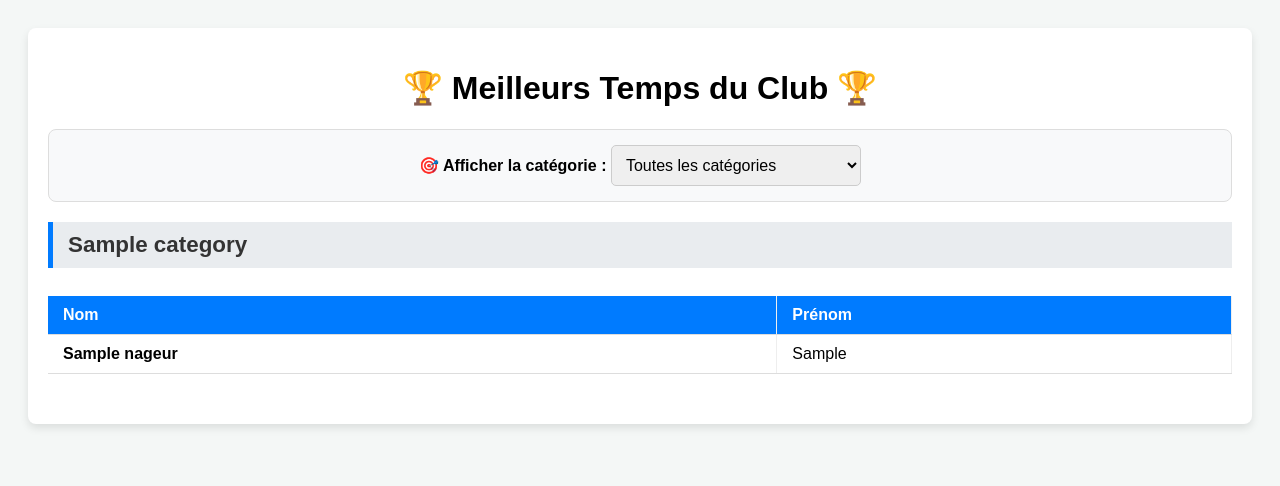
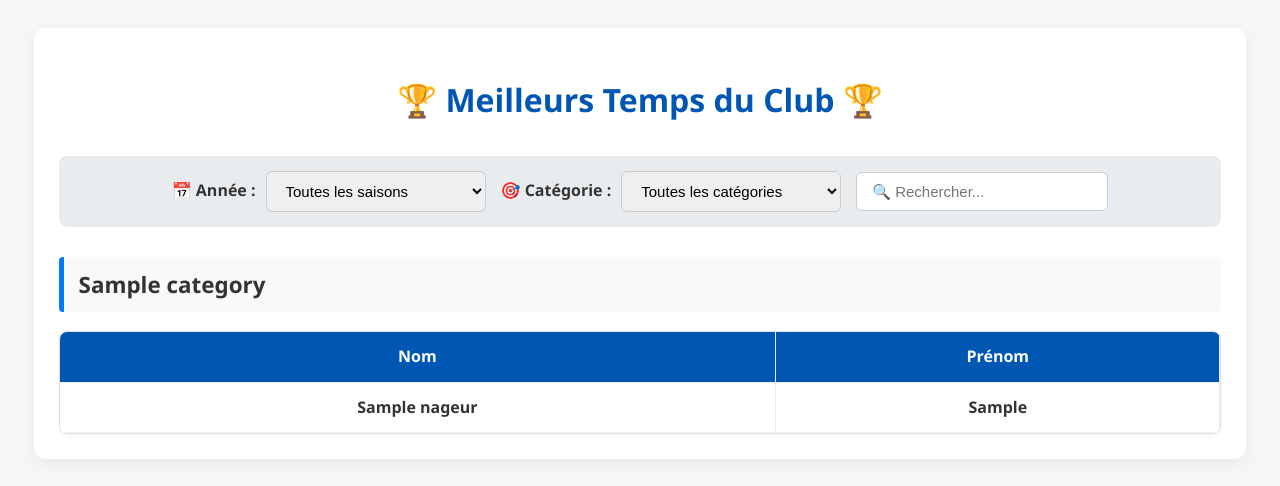
Before and after one commit to Titiss77/integration-intranap, a PHP site: page / in a window 1280 px wide. Shown: the top 486 px of the page. Run offline with PHP 8.4, Linux system fonts and the light colour scheme; tables that the repository leaves empty hold one stand-in row (values such as "Sample post").

Commit message:
Update index.php

```diff
--- a/index.php
+++ b/index.php
@@ -3,97 +3,207 @@
 
 <head>
     <meta charset="UTF-8">
-    <title>Performances du Club - Filtrage</title>
+    <meta name="viewport" content="width=device-width, initial-scale=1.0">
+    <title>Performances du Club - Dashboard</title>
     <style>
+    /* --- VARIABLES & BASE --- */
+    :root {
+        --primary: #0056b3;
+        --secondary: #007bff;
+        --bg: #f4f7f6;
+        --text: #333;
+    }
+
     body {
-        font-family: Arial, sans-serif;
-        background-color: #f4f7f6;
+        font-family: 'Segoe UI', Tahoma, Geneva, Verdana, sans-serif;
+        background-color: var(--bg);
+        color: var(--text);
         padding: 20px;
+        line-height: 1.6;
     }
 
     .container {
-        max-width: 1200px;
+        max-width: 95%;
         margin: auto;
         background: white;
-        padding: 20px;
+        padding: 25px;
+        border-radius: 12px;
+        box-shadow: 0 5px 15px rgba(0, 0, 0, 0.05);
+    }
+
+    h1 {
+        text-align: center;
+        color: var(--primary);
+        margin-bottom: 30px;
+    }
+
+    /* --- PANNEAU DE CONTRÔLE --- */
+    .controls {
+        display: flex;
+        flex-wrap: wrap;
+        gap: 15px;
+        justify-content: center;
+        background: #e9ecef;
+        padding: 15px;
         border-radius: 8px;
-        box-shadow: 0 4px 8px rgba(0, 0, 0, 0.1);
+        margin-bottom: 20px;
+        align-items: center;
+    }
+
+    .control-item {
+        display: flex;
+        align-items: center;
+        gap: 10px;
+    }
+
+    input[type="text"],
+    select {
+        padding: 10px 15px;
+        border: 1px solid #ccc;
+        border-radius: 6px;
+        font-size: 15px;
+        min-width: 220px;
+        transition: border 0.3s;
+        outline: none;
+    }
+
+    input[type="text"]:focus,
+    select:focus {
+        border-color: var(--secondary);
+        box-shadow: 0 0 5px rgba(0, 123, 255, 0.3);
+    }
+
+    /* --- TABLEAUX --- */
+    .category-title {
+        background-color: #f8f9fa;
+        padding: 10px 15px;
+        border-left: 5px solid var(--secondary);
+        color: #333;
+        margin-top: 30px;
+        font-size: 1.4em;
+        border-radius: 4px;
     }
 
     .table-responsive {
         overflow-x: auto;
-        margin-bottom: 30px;
+        max-height: 65vh;
+        margin-top: 15px;
+        border-radius: 8px;
+        border: 1px solid #dee2e6;
+        box-shadow: 0 2px 5px rgba(0, 0, 0, 0.05);
     }
 
     table {
         width: 100%;
         border-collapse: collapse;
-        margin-top: 10px;
         white-space: nowrap;
     }
 
     th,
     td {
-        padding: 10px 15px;
+        padding: 12px 15px;
         text-align: center;
-        border-bottom: 1px solid #ddd;
+        border-bottom: 1px solid #eee;
         border-right: 1px solid #eee;
+        vertical-align: middle;
     }
 
-    th:first-child,
-    td:first-child,
-    th:nth-child(2),
-    td:nth-child(2) {
-        text-align: left;
-    }
-
+    /* Entêtes et colonnes figées */
     th {
-        background-color: #007bff;
+        background-color: var(--primary);
         color: white;
         position: sticky;
         top: 0;
+        z-index: 2;
     }
 
-    tr:hover {
+    td:nth-child(1),
+    td:nth-child(2) {
+        position: sticky;
+        background-color: #fff;
+        z-index: 1;
+        font-weight: bold;
+        box-shadow: 2px 0 5px rgba(0, 0, 0, 0.05);
+    }
+
+    td:nth-child(1) {
+        left: 0;
+    }
+
+    td:nth-child(2) {
+        left: 120px;
+    }
+
+    th:nth-child(1),
+    th:nth-child(2) {
+        z-index: 3;
+        left: 0;
+    }
+
+    th:nth-child(2) {
+        left: 120px;
+    }
+
+    tr:hover td {
         background-color: #f1f1f1;
     }
 
     .vide {
-        color: #ccc;
+        color: #bbb;
+        font-size: 0.9em;
     }
 
-    .temps {
-        color: #d9534f;
-        font-weight: bold;
+    /* --- NOUVEAU : REMPLACEMENT DU TEXTE AU SURVOL --- */
+    .cell-temps {
+        position: relative;
+        cursor: pointer;
+        min-width: 100px;
+        /* Donne un peu d'espace pour que le texte de remplacement rentre bien */
+        transition: background-color 0.2s;
     }
 
-    .category-title {
-        background-color: #e9ecef;
-        padding: 10px 15px;
-        border-left: 5px solid #007bff;
-        color: #333;
-        margin-top: 20px;
-        font-size: 1.4em;
+    .cell-temps:hover {
+        background-color: #e9ecef !important;
+        /* Petit effet visuel pour savoir quelle case on survole */
     }
 
-    /* Style pour le menu déroulant */
-    .filter-container {
-        text-align: center;
-        margin: 20px 0;
-        padding: 15px;
-        background-color: #f8f9fa;
-        border-radius: 8px;
-        border: 1px solid #ddd;
+    .chrono-val {
+        color: #d9534f;
+        font-family: monospace;
+        font-size: 1.1em;
+        font-weight: bold;
+        display: block;
     }
 
-    select {
-        padding: 10px;
-        font-size: 16px;
-        border-radius: 5px;
-        border: 1px solid #ccc;
-        outline: none;
-        cursor: pointer;
-        min-width: 250px;
+    /* Les informations cachées par défaut */
+    .chrono-info {
+        display: none;
+        font-size: 0.85em;
+        color: #333;
+        font-weight: normal;
+        line-height: 1.3;
+        white-space: normal;
+        /* Permet au texte du lieu de revenir à la ligne s'il est long */
+    }
+
+    /* Au survol : on cache le temps et on affiche les infos */
+    .cell-temps:hover .chrono-val {
+        display: none;
+    }
+
+    .cell-temps:hover .chrono-info {
+        display: block;
+        animation: fadeIn 0.2s ease-in-out;
+    }
+
+    @keyframes fadeIn {
+        from {
+            opacity: 0;
+        }
+
+        to {
+            opacity: 1;
+        }
     }
     </style>
 </head>
@@ -101,7 +211,7 @@
 <body>
 
     <div class="container">
-        <h1 style="text-align:center;">🏆 Meilleurs Temps du Club 🏆</h1>
+        <h1>🏆 Meilleurs Temps du Club 🏆</h1>
 
         <?php
     $host = 'localhost';
@@ -113,26 +223,60 @@
         $pdo = new PDO("mysql:host=$host;dbname=$db;charset=utf8", $user, $pass);
         $pdo->setAttribute(PDO::ATTR_ERRMODE, PDO::ERRMODE_EXCEPTION);
 
+        // Récupération des années
+        $stmt_saisons = $pdo->query("SELECT DISTINCT saison FROM performances ORDER BY saison DESC");
+        $annees_disponibles = $stmt_saisons->fetchAll(PDO::FETCH_COLUMN);
+        $annee_selectionnee = isset($_GET['saison']) ? $_GET['saison'] : 'all';
+
+        $condition_saison = "";
+        $params = [];
+        if ($annee_selectionnee !== 'all') {
+            $condition_saison = "AND p.saison = :saison";
+            $params[':saison'] = $annee_selectionnee;
+        }
+
+        // Requête SQL
         $sql = "
             SELECT
-                n.nom,
-                n.prenom,
-                c.nom_categorie AS categorie,
-                e.nom_epreuve AS epreuve,
-                MIN(p.temps) AS meilleur_temps
-            FROM performances p
-            JOIN nageurs n ON p.nageur_id = n.id
-            JOIN epreuves e ON p.epreuve_id = e.id
-            JOIN categories c ON p.categorie_id = c.id
-            GROUP BY n.id, c.nom_categorie, e.id
+                n.nom, n.prenom, c.nom_categorie AS categorie, e.nom_epreuve AS epreuve,
+                p1.temps, p1.date_perf, l.nom_lieu AS lieu
+            FROM performances p1
+            JOIN nageurs n ON p1.nageur_id = n.id
+            JOIN epreuves e ON p1.epreuve_id = e.id
+            JOIN categories c ON p1.categorie_id = c.id
+            JOIN lieux l ON p1.lieu_id = l.id
+            JOIN (
+                SELECT p.nageur_id, p.epreuve_id, MIN(p.temps) as min_temps
+                FROM performances p
+                WHERE 1=1 $condition_saison
+                GROUP BY p.nageur_id, p.epreuve_id
+            ) p2 ON p1.nageur_id = p2.nageur_id AND p1.epreuve_id = p2.epreuve_id AND p1.temps = p2.min_temps
+            WHERE 1=1 " . str_replace("p.", "p1.", $condition_saison) . "
             ORDER BY c.nom_categorie ASC, n.nom ASC, n.prenom ASC
         ";
 
-        $stmt = $pdo->query($sql);
+        $stmt = $pdo->prepare($sql);
+        $stmt->execute($params);
         $lignes_bdd = $stmt->fetchAll(PDO::FETCH_ASSOC);
 
+        // --- PANNEAU DE CONTRÔLE ---
+        echo "<div class='controls'>";
+        echo "<form method='GET' class='control-item'>";
+        echo "<label>📅 <strong>Année :</strong></label>";
+        echo "<select name='saison' onchange='this.form.submit()'>";
+        echo "<option value='all' " . ($annee_selectionnee === 'all' ? 'selected' : '') . ">Toutes les saisons</option>";
+        foreach ($annees_disponibles as $annee) {
+            $selected = ($annee_selectionnee == $annee) ? 'selected' : '';
+            echo "<option value='" . htmlspecialchars($annee) . "' $selected>" . htmlspecialchars($annee) . "</option>";
+        }
+        echo "</select></form>";
+
+        echo "<div class='control-item'><label>🎯 <strong>Catégorie :</strong></label><select id='categoryFilter' onchange='filterData()'><option value='all'>Toutes les catégories</option></select></div>";
+        echo "<div class='control-item'><input type='text' id='searchInput' onkeyup='filterData()' placeholder='🔍 Rechercher...'></div>";
+        echo "</div>";
+
         if (empty($lignes_bdd)) {
-            echo "<p style='text-align:center; color:#ff9800;'>⚠️ Aucune performance trouvée en base de données.</p>";
+            echo "<p style='text-align:center; color:#ff9800; font-size:1.2em;'>⚠️ Aucun record trouvé pour l'année " . htmlspecialchars($annee_selectionnee) . ".</p>";
         } else {
             $profils_par_categorie = [];
             $epreuves_trouvees = [];
@@ -141,106 +285,90 @@
                 $categorie = $ligne['categorie'];
                 $nom_complet = $ligne['nom'] . " " . $ligne['prenom'];
 
-                if (!isset($profils_par_categorie[$categorie])) {
-                    $profils_par_categorie[$categorie] = [];
-                }
+                if (!isset($profils_par_categorie[$categorie])) $profils_par_categorie[$categorie] = [];
                 if (!isset($profils_par_categorie[$categorie][$nom_complet])) {
-                    $profils_par_categorie[$categorie][$nom_complet] = [
-                        'nom' => $ligne['nom'],
-                        'prenom' => $ligne['prenom'],
-                        'chronos' => []
-                    ];
+                    $profils_par_categorie[$categorie][$nom_complet] = ['nom' => $ligne['nom'], 'prenom' => $ligne['prenom'], 'chronos' => []];
                 }
 
-                $profils_par_categorie[$categorie][$nom_complet]['chronos'][$ligne['epreuve']] = $ligne['meilleur_temps'];
+                $profils_par_categorie[$categorie][$nom_complet]['chronos'][$ligne['epreuve']] = [
+                    'temps' => $ligne['temps'], 'date'  => $ligne['date_perf'], 'lieu'  => $ligne['lieu']
+                ];
 
-                if (!in_array($ligne['epreuve'], $epreuves_trouvees)) {
-                    $epreuves_trouvees[] = $ligne['epreuve'];
-                }
+                if (!in_array($ligne['epreuve'], $epreuves_trouvees)) $epreuves_trouvees[] = $ligne['epreuve'];
             }
 
-            $ordre_officiel = [
-                "25SF", "50SF", "100SF", "200SF", "400SF", "800SF", "1500SF", "1850SF",
-                "25AP", "50AP", "100IS", "800IS", "200IS", "400IS", "50BI", "100BI", "200BI", "400BI"
-            ];
+            $ordre_officiel = ["25SF", "50SF", "100SF", "200SF", "400SF", "800SF", "1500SF", "1850SF", "25AP", "50AP", "100IS", "800IS", "200IS", "400IS", "50BI", "100BI", "200BI", "400BI"];
+            $colonnes_epreuves = array_intersect($ordre_officiel, $epreuves_trouvees);
 
-            $colonnes_epreuves = [];
-            foreach ($ordre_officiel as $epreuve) {
-                if (in_array($epreuve, $epreuves_trouvees)) {
-                    $colonnes_epreuves[] = $epreuve;
-                }
-            }
-
-            // --- NOUVEAU : LE MENU DÉROULANT ---
-            echo "<div class='filter-container'>";
-            echo "<label for='categoryFilter'><strong>🎯 Afficher la catégorie : </strong></label>";
-            echo "<select id='categoryFilter' onchange='filterCategory()'>";
-            echo "<option value='all'>Toutes les catégories</option>";
-            // On crée une option pour chaque catégorie trouvée
-            foreach (array_keys($profils_par_categorie) as $cat) {
-                echo "<option value='" . htmlspecialchars($cat) . "'>" . htmlspecialchars($cat) . "</option>";
-            }
-            echo "</select>";
-            echo "</div>";
+            $options_js = "";
+            foreach (array_keys($profils_par_categorie) as $cat) { $options_js .= "<option value='" . htmlspecialchars($cat, ENT_QUOTES) . "'>" . htmlspecialchars($cat, ENT_QUOTES) . "</option>"; }
+            echo "<script>document.getElementById('categoryFilter').innerHTML += `$options_js`;</script>";
 
             // --- AFFICHAGE DES TABLEAUX ---
             foreach ($profils_par_categorie as $categorie => $nageurs) {
-
-                // NOUVEAU : On englobe chaque catégorie dans une "div" avec un attribut "data-category"
-                echo "<div class='category-section' data-category='" . htmlspecialchars($categorie) . "'>";
-
+                echo "<div class='category-section' data-category='" . htmlspecialchars($categorie, ENT_QUOTES) . "'>";
                 echo "<h2 class='category-title'>" . htmlspecialchars($categorie) . "</h2>";
-                echo "<div class='table-responsive'>";
-                echo "<table>";
+                echo "<div class='table-responsive'><table>";
                 echo "<thead><tr><th>Nom</th><th>Prénom</th>";
-
-                foreach ($colonnes_epreuves as $epreuve) {
-                    echo "<th>" . htmlspecialchars($epreuve) . "</th>";
-                }
+                foreach ($colonnes_epreuves as $epreuve) echo "<th>" . htmlspecialchars($epreuve) . "</th>";
                 echo "</tr></thead><tbody>";
 
                 foreach ($nageurs as $infos) {
-                    echo "<tr>";
+                    echo "<tr class='nageur-row'>";
                     echo "<td><strong>" . htmlspecialchars($infos['nom']) . "</strong></td>";
                     echo "<td>" . htmlspecialchars($infos['prenom']) . "</td>";
 
                     foreach ($colonnes_epreuves as $epreuve) {
                         if (isset($infos['chronos'][$epreuve])) {
-                            echo "<td class='temps'>" . htmlspecialchars($infos['chronos'][$epreuve]) . "</td>";
+                            $perf = $infos['chronos'][$epreuve];
+
+                            // NOUVEAU : La case affiche le chrono par défaut, et les infos (lieu/date) quand survolée
+                            echo "<td class='cell-temps'>";
+                            echo "<span class='chrono-val'>" . htmlspecialchars($perf['temps']) . "</span>";
+                            echo "<span class='chrono-info'>📍 " . htmlspecialchars($perf['lieu']) . "<br>📅 " . htmlspecialchars($perf['date']) . "</span>";
+                            echo "</td>";
                         } else {
                             echo "<td class='vide'>-</td>";
                         }
                     }
                     echo "</tr>";
                 }
-                echo "</tbody></table>";
-                echo "</div>"; // Fin table-responsive
-
-                echo "</div>"; // Fin category-section
+                echo "</tbody></table></div></div>";
             }
         }
-    } catch (PDOException $e) {
-        echo "<p style='color:red; text-align:center;'>❌ Erreur de connexion à la BDD : " . $e->getMessage() . "</p>";
-    }
+    } catch (PDOException $e) { echo "<p style='color:red;'>❌ Erreur de connexion à la BDD : " . $e->getMessage() . "</p>"; }
     ?>
     </div>
 
     <script>
-    function filterCategory() {
-        // On récupère la valeur sélectionnée dans le menu déroulant
-        var selectedCat = document.getElementById('categoryFilter').value;
-        // On récupère tous les blocs contenant les tableaux
-        var sections = document.getElementsByClassName('category-section');
+    function filterData() {
+        let searchValue = document.getElementById('searchInput').value.toLowerCase().trim();
+        let categoryValue = document.getElementById('categoryFilter').value;
+        let sections = document.querySelectorAll('.category-section');
 
-        // On boucle sur tous les blocs
-        for (var i = 0; i < sections.length; i++) {
-            // Si "Toutes les catégories" est sélectionné, ou si le bloc correspond à la catégorie choisie
-            if (selectedCat === 'all' || sections[i].getAttribute('data-category') === selectedCat) {
-                sections[i].style.display = 'block'; // On affiche
-            } else {
-                sections[i].style.display = 'none'; // On cache
-            }
-        }
+        sections.forEach(section => {
+            let matchCategory = (categoryValue === 'all' || section.getAttribute('data-category') ===
+                categoryValue);
+            let hasVisibleRows = false;
+
+            let rows = section.querySelectorAll('.nageur-row');
+            rows.forEach(row => {
+                let nom = row.cells[0].textContent.toLowerCase();
+                let prenom = row.cells[1].textContent.toLowerCase();
+                let fullName = nom + " " + prenom;
+                let reversedName = prenom + " " + nom;
+                let matchText = fullName.includes(searchValue) || reversedName.includes(searchValue);
+
+                if (matchText && matchCategory) {
+                    row.style.display = '';
+                    hasVisibleRows = true;
+                } else {
+                    row.style.display = 'none';
+                }
+            });
+
+            section.style.display = hasVisibleRows ? 'block' : 'none';
+        });
     }
     </script>
 
```
